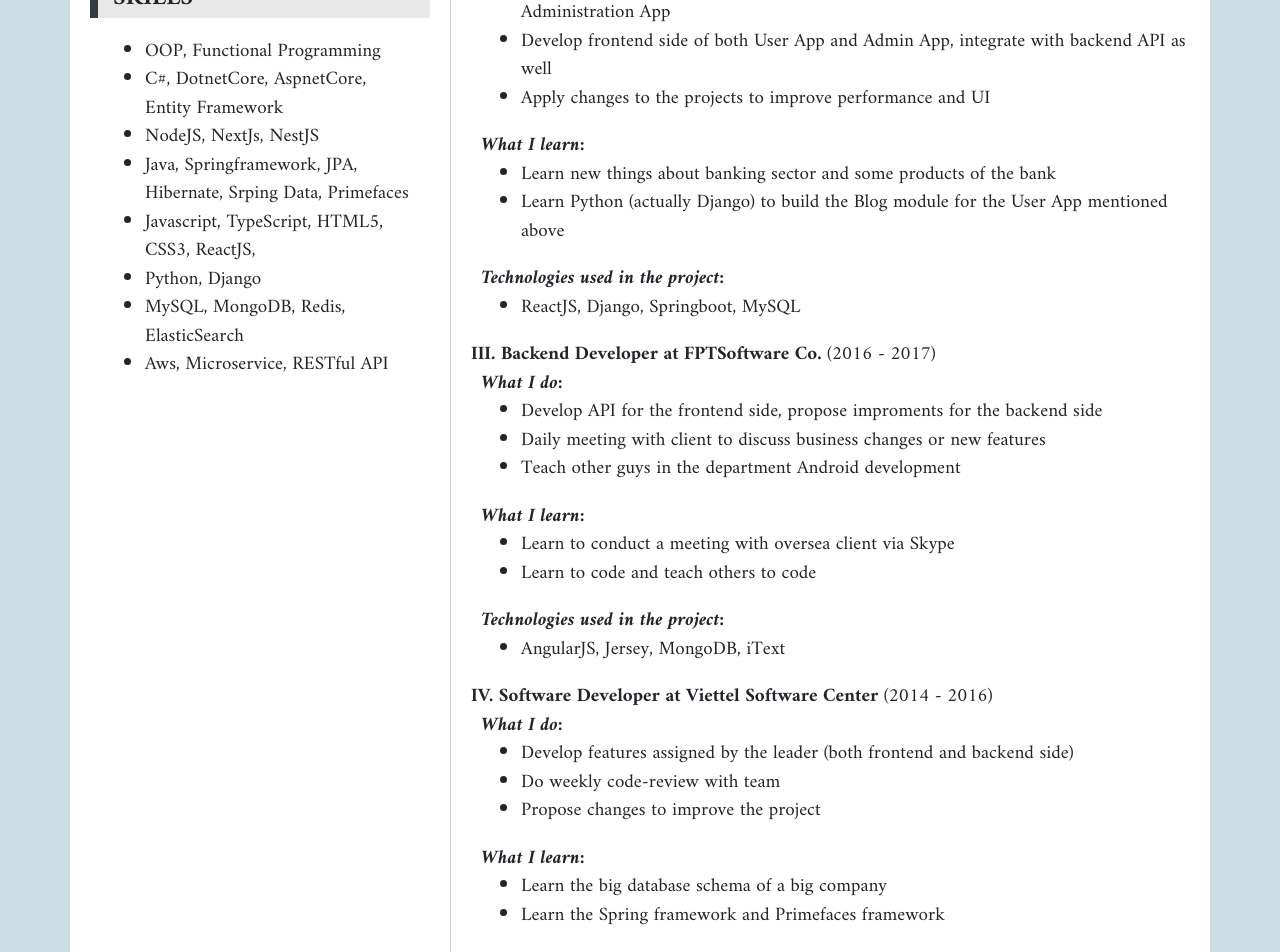
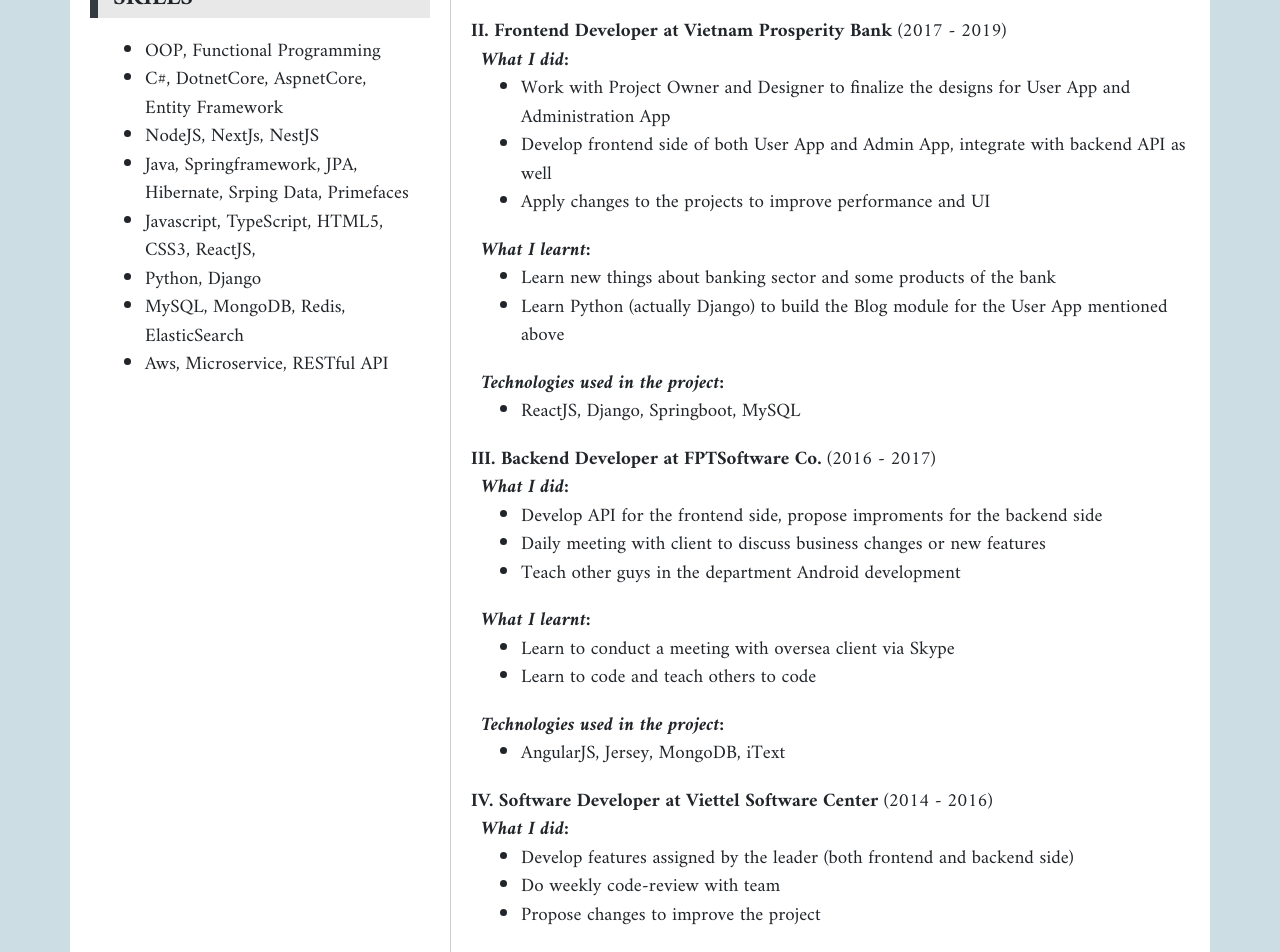
Before and after one commit to khuongdv/my-resume, a React (Create React App) app: page / in a window 1280 px wide. Shown: the part 1100-2052 px from the top of the page. Built offline with nearby package versions, Linux system fonts and the light colour scheme.

Commit message:
Fixtypos

```diff
--- a/src/FPTSoft.js
+++ b/src/FPTSoft.js
@@ -7,7 +7,7 @@ class FPTSoftware extends React.Component {
       <div><b  style={{fontSize: 19}}>III. Backend Developer at FPTSoftware Co.</b> <i>(2016 - 2017)</i>
       </div>
       <div style={{paddingLeft: 10}}>
-        <b><i>What I do:</i></b>
+        <b><i>What I did:</i></b>
         <ul>
           <li>Develop API for the frontend side, propose improments for the backend side</li>
           <li>Daily meeting with client to discuss business changes or new features</li>
@@ -15,7 +15,7 @@ class FPTSoftware extends React.Component {
         </ul>
       </div>
       <div style={{paddingLeft: 10}}>
-        <b><i>What I learn:</i></b>
+        <b><i>What I learnt:</i></b>
         <ul>
           <li>Learn to conduct a meeting with oversea client via Skype</li>
           <li>Learn to code and teach others to code</li>
--- a/src/LinkId.js
+++ b/src/LinkId.js
@@ -17,7 +17,7 @@ class LinkId extends React.Component {
           <li>Tune up system for better performance</li>
         </ul>
       </div>
-      <div style={{paddingLeft: 10, display: 'none'}}>
+      <div style={{paddingLeft: 10}}>
         <b><i>What I learn:</i></b>
         <ul>
           <li>Learn how a big system works. The whole system consists of 20+ separate components</li>
--- a/src/VPBank.js
+++ b/src/VPBank.js
@@ -7,7 +7,7 @@ class VPBank extends React.Component {
       <div><b  style={{fontSize: 19}}>II. Frontend Developer at Vietnam Prosperity Bank</b> <i>(2017 - 2019)</i>
       </div>
       <div style={{paddingLeft: 10}}>
-        <b><i>What I do:</i></b>
+        <b><i>What I did:</i></b>
         <ul>
           <li>Work with Project Owner and Designer to finalize the designs for User App and Administration App</li>
           <li>Develop frontend side of both User App and Admin App, integrate with backend API as well</li>
@@ -15,7 +15,7 @@ class VPBank extends React.Component {
         </ul>
       </div>
       <div style={{paddingLeft: 10}}>
-        <b><i>What I learn:</i></b>
+        <b><i>What I learnt:</i></b>
         <ul>
           <li>Learn new things about banking sector and some products of the bank</li>
           <li>Learn Python (actually Django) to build the Blog module for the User App mentioned above</li>
--- a/src/Viettel.js
+++ b/src/Viettel.js
@@ -7,7 +7,7 @@ class FPTSoftware extends React.Component {
       <div><b  style={{fontSize: 19}}>IV. Software Developer at Viettel Software Center </b> <i>(2014 - 2016)</i>
       </div>
       <div style={{paddingLeft: 10}}>
-        <b><i>What I do:</i></b>
+        <b><i>What I did:</i></b>
         <ul>
           <li>Develop features assigned by the leader (both frontend and backend side)</li>
           <li>Do weekly code-review with team </li>
@@ -15,7 +15,7 @@ class FPTSoftware extends React.Component {
         </ul>
       </div>
       <div style={{paddingLeft: 10}}>
-        <b><i>What I learn:</i></b>
+        <b><i>What I learnt:</i></b>
         <ul>
           <li>Learn the big database schema of a big company</li>
           <li>Learn the Spring framework and Primefaces framework</li>
```
